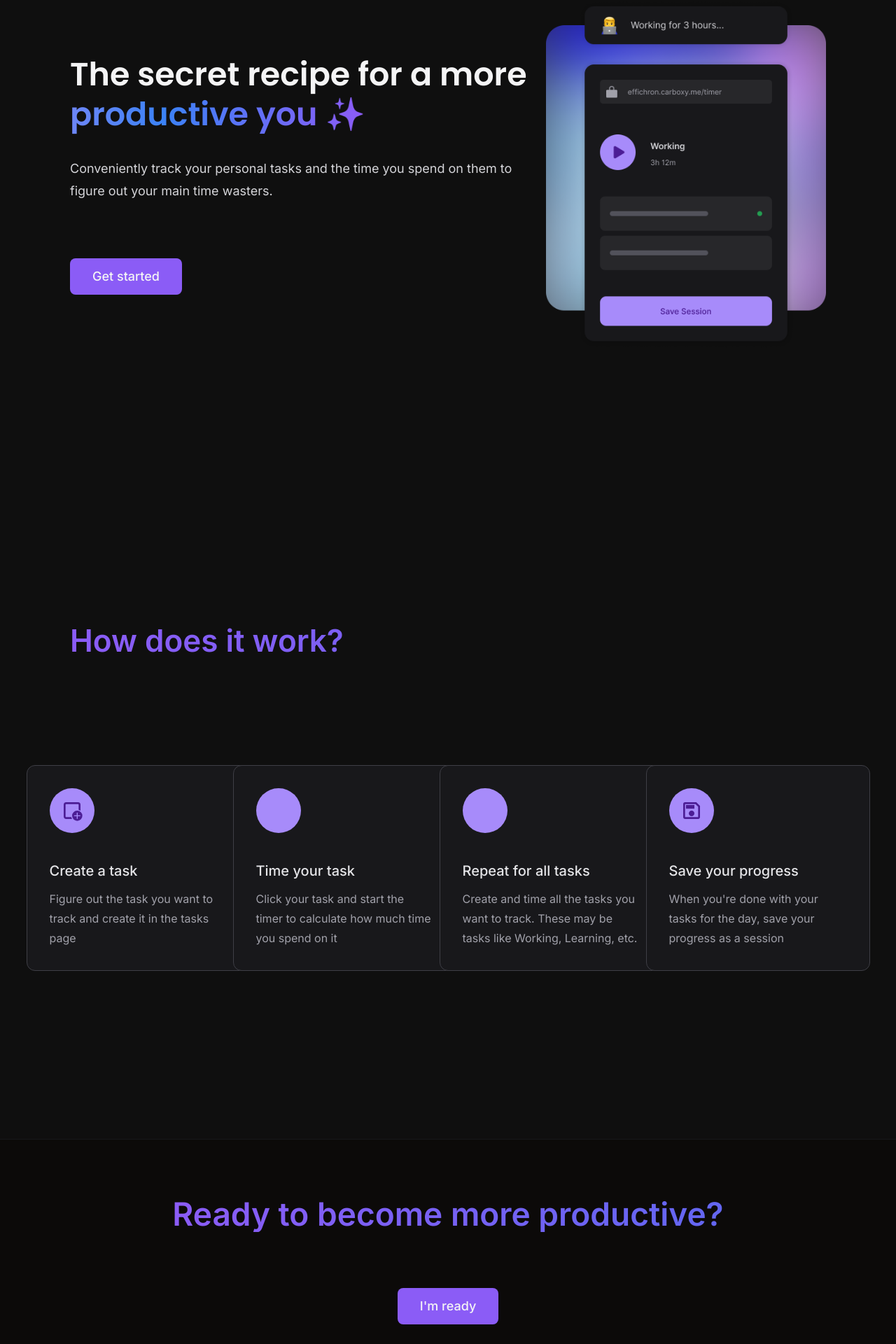
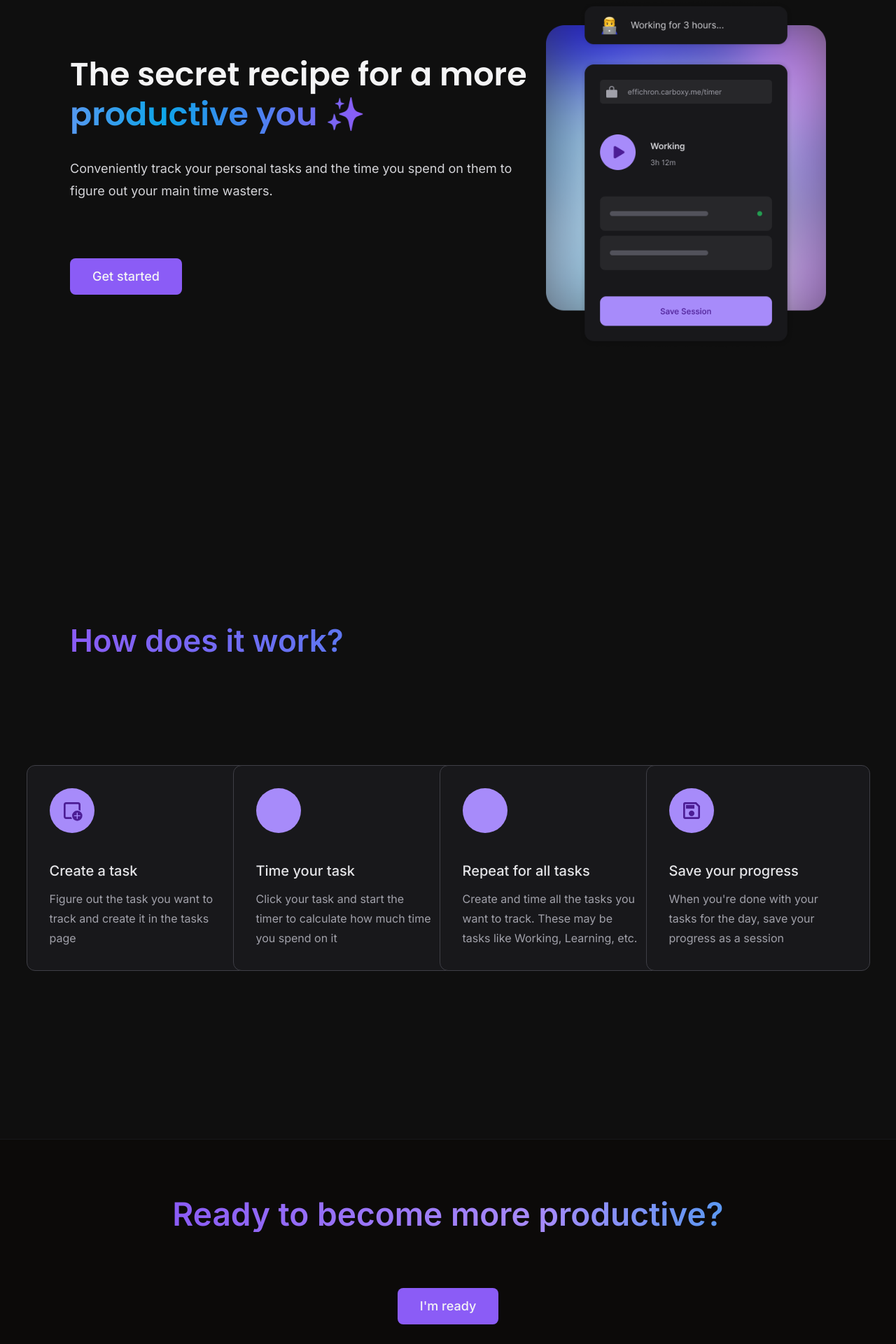
Before and after one commit to CarboxyDev/Effichron, a Next.js app: page / in a window 1280 px wide. Shown: the part 240-2160 px from the top of the page at 70% size. Built offline with nearby package versions, Linux system fonts and the light colour scheme; no server answers; some icons are missing; what tailwindcss-debug-screens would draw is missing.

Commit message:
Modification: Update CTA component's heading

```diff
--- a/src/components/home/CTA.tsx
+++ b/src/components/home/CTA.tsx
@@ -5,7 +5,11 @@ export const CTA = () => {
   return (
     <>
       <FullWidthContainer className="flex flex-col items-center justify-center bg-stone-950 py-20">
-        <h3 className="text-gradient-1 md:magic-text py-2 text-center text-3xl font-semibold md:text-[46px]">
+        {/* Had to use this hack due to issues with magic-text not being allowed on md+ screens when coupled with md: */}
+        <h3 className="magic-text hidden py-2 text-center text-3xl font-semibold md:block md:text-[46px]">
+          Ready to become more productive?
+        </h3>
+        <h3 className="text-gradient-1 py-2 text-center text-3xl font-semibold md:hidden md:text-[46px]">
           Ready to become more productive?
         </h3>
         <div>
--- a/src/styles/globals.css
+++ b/src/styles/globals.css
@@ -5,6 +5,7 @@
 :root {
   --blue-400: #76aaff;
   --blue-500: #3b82f6;
+  --sky-500: #0ea5e9;
   --violet-400: #a78bfa;
   --violet-500: #8b5cf6;
   --indigo-500: #6366f1;
@@ -31,17 +32,17 @@ input:focus {
   background: -webkit-linear-gradient(
     to right,
     var(--violet-500) 0%,
-    var(--indigo-500) 100%
+    var(--sky-500) 100%
   );
   background: -moz-linear-gradient(
     to right,
     var(--violet-500) 0%,
-    var(--indigo-500) 100%
+    var(--sky-500) 100%
   );
   background: linear-gradient(
     to right,
     var(--violet-500) 0%,
-    var(--indigo-500) 100%
+    var(--sky-500) 100%
   );
   -webkit-background-clip: text;
   -webkit-text-fill-color: transparent;
@@ -84,7 +85,7 @@ input:focus {
     to right,
     var(--violet-500),
     var(--violet-400),
-    var(--blue-500),
+    var(--sky-500),
     var(--violet-500)
   );
   background-size: 200%;
@@ -98,7 +99,7 @@ input:focus {
     to right,
     var(--violet-500),
     var(--indigo-500),
-    var(--blue-500),
+    var(--sky-500),
     var(--violet-500)
   );
   background-size: 200%;
```
